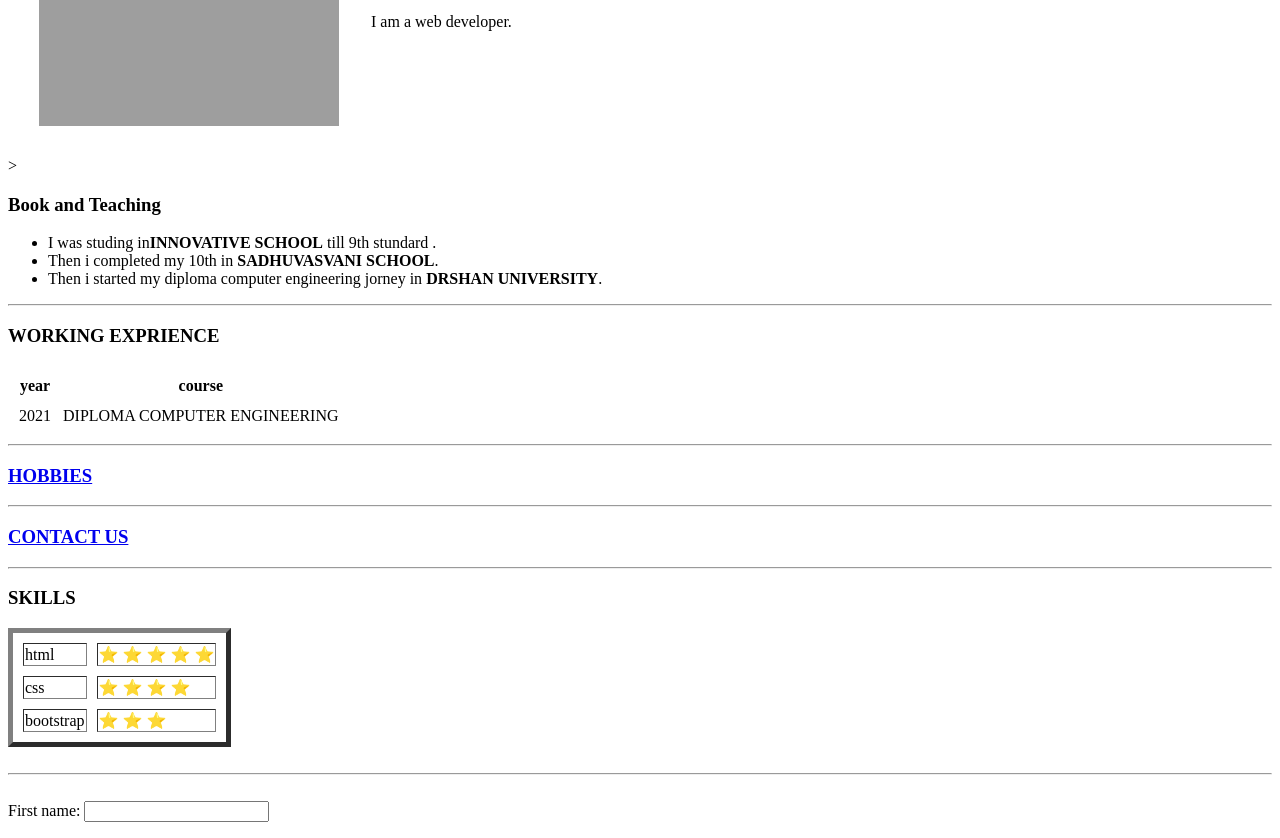
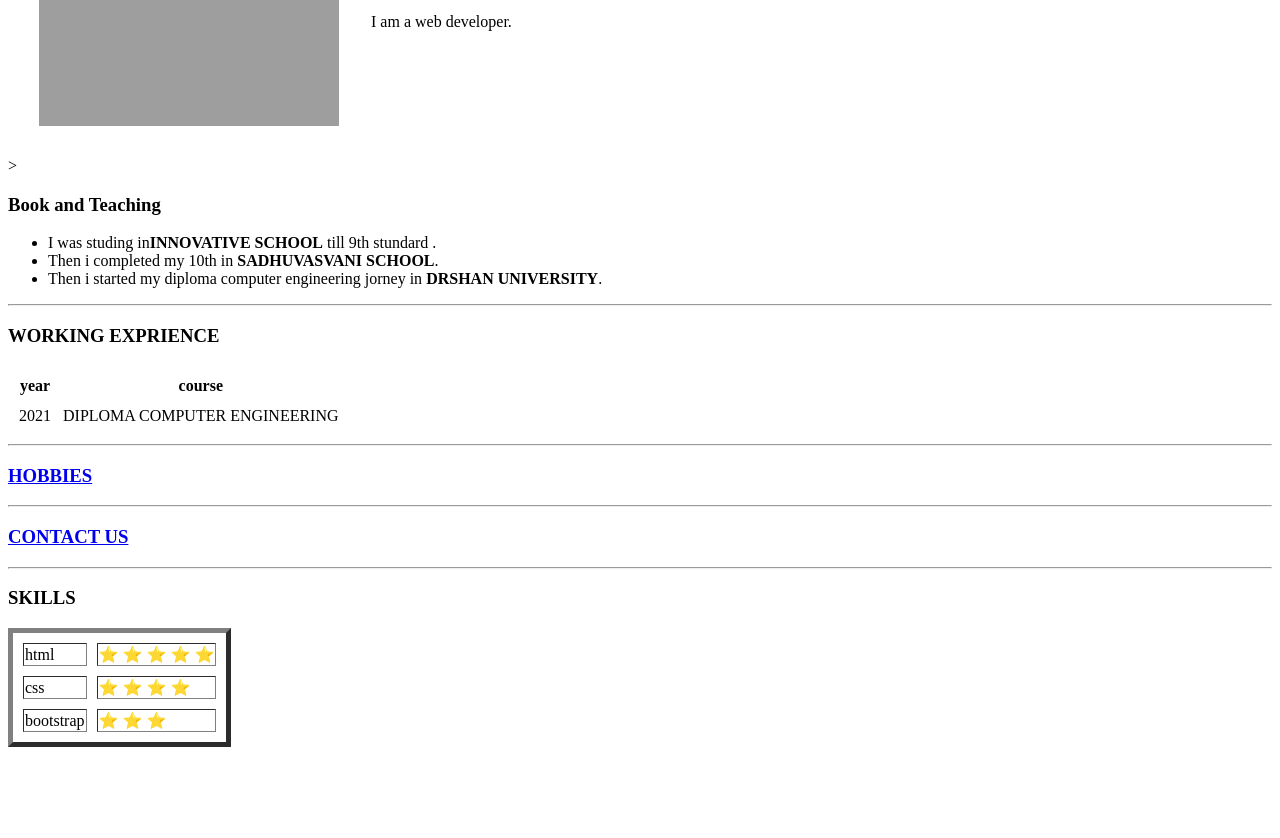
Before and after one commit to foramgujarati/cv, a plain HTML site: page index.html in a window 1280 px wide. Shown: the part 213-1051 px from the top of the page. After the commit the page ends 968 px from the top, so only its background shows below. Drawn offline with Linux system fonts and the light colour scheme; grey boxes are pictures that could not be loaded.

Commit message:
form tag is remover

```diff
--- a/index.html
+++ b/index.html
@@ -57,13 +57,5 @@
 				<td> ⭐ ⭐ ⭐</td>
 			</tr>
 		</table>
-		<br>
-		<hr>
-		<br>
-		<form>
-			<label>First name:</label>
-			<input type="text" name="">
-		</form>
-
 	</body>
 </html>
```
